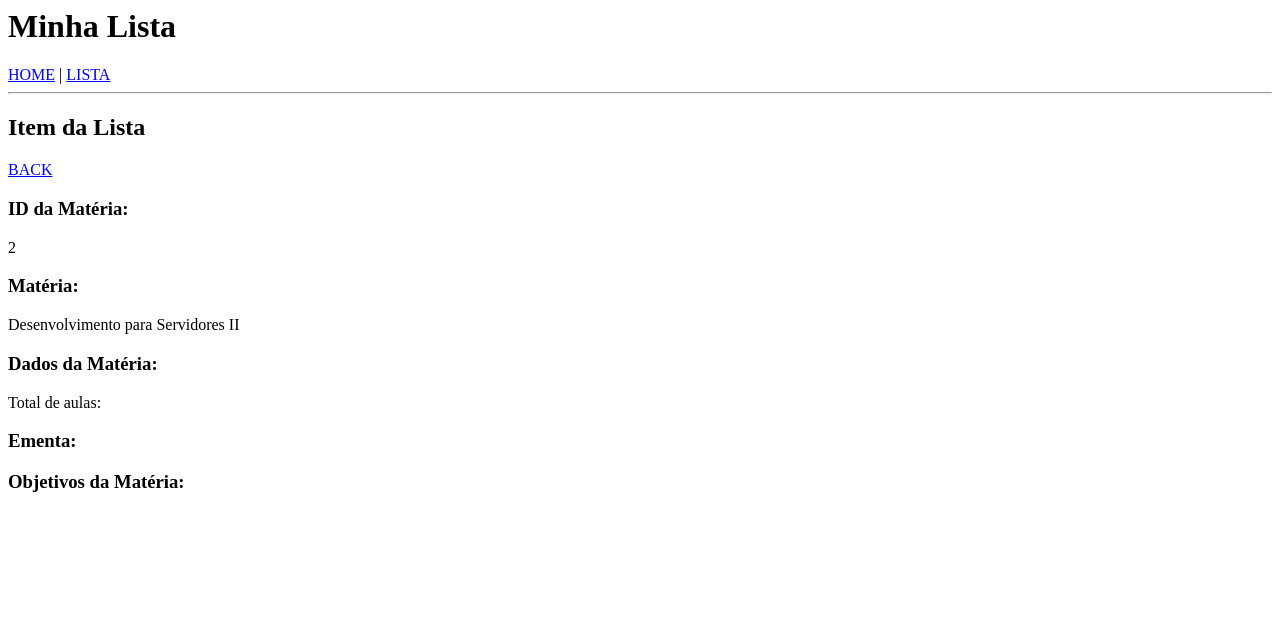
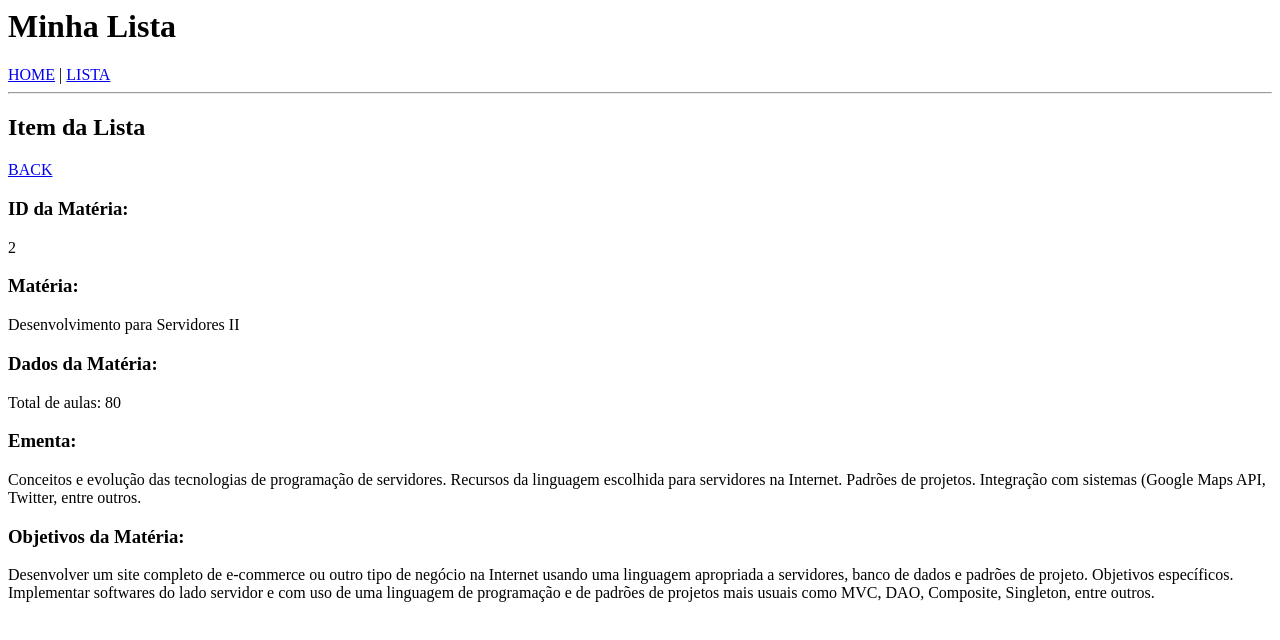
Before and after one commit to marjciardullo/angular-aula, an Angular app: page /list/1 in a window 1280 px wide. Shown: the top 640 px of the page. Built offline with nearby package versions, Linux system fonts and the light colour scheme.

Commit message:
2 files modified

```diff
--- a/src/app/list-details/list-details.component.html
+++ b/src/app/list-details/list-details.component.html
@@ -13,3 +13,4 @@
 <p>{{ item.ementa }}</p>
 
 <h3>Objetivos da Matéria:</h3>
+<p>{{ item.objetivo }}</p>
--- a/src/app/list.ts
+++ b/src/app/list.ts
@@ -6,44 +6,73 @@ export const listData = [
     horario: '19h às 22h30',
     totalAulas: 80,
     ementa:
-      'Conceitos de marketing e de marketing digital. O comportamento do consumidor on-line. Marketing de conteúdo. Marketing nas mídias sociais. E-mail marketing. Marketing viral. Publicidade on-line. Pesquisa de marketing on-line. Marketing e os negócios na Internet. Estudos de caso',
+      'Conceitos de marketing e de marketing digital. O comportamento do consumidor on-line. Marketing de conteúdo. Marketing nas mídias sociais. E-mail marketing. Marketing viral. Publicidade on-line. Pesquisa de marketing on-line. Marketing e os negócios na Internet. Estudos de caso.',
     objetivo:
-      'Apresentar e discutir as questões do marketing na era da Internet. Abordar as principais estratégias, ações, ferramentas e mídias presentes na Web. Objetivos específicos. Compreender e utilizar a Internet para os negócios e implementar ações de marketing, comunicação e publicidade on-line',
+      'Apresentar e discutir as questões do marketing na era da Internet. Abordar as principais estratégias, ações, ferramentas e mídias presentes na Web. Objetivos específicos. Compreender e utilizar a Internet para os negócios e implementar ações de marketing, comunicação e publicidade on-line.',
   },
   {
     id: 2,
     materia: 'Desenvolvimento para Servidores II',
     dia: 'Quinta-feira',
     horario: '19h às 22h30',
+    totalAulas: 80,
+    ementa:
+      'Conceitos e evolução das tecnologias de programação de servidores. Recursos da linguagem escolhida para servidores na Internet. Padrões de projetos. Integração com sistemas (Google Maps API, Twitter, entre outros.',
+    objetivo:
+      'Desenvolver um site completo de e-commerce ou outro tipo de negócio na Internet usando uma linguagem apropriada a servidores, banco de dados e padrões de projeto. Objetivos específicos. Implementar softwares do lado servidor e com uso de uma linguagem de programação e de padrões de projetos mais usuais como MVC, DAO, Composite, Singleton, entre outros.',
   },
   {
     id: 3,
     materia: 'Inglês V',
     dia: 'Terça-feira',
     horario: '19h às 20h40',
+    totalAulas: 40,
+    ementa:
+      'Aprofundamento da compreensão e produção oral e escrita por meio da integração das habilidades linguístico-comunicativas. Ênfase na oralidade, atendendo às especificidades acadêmico-profissionais da área e abordando aspectos socioculturais da língua inglesa.',
+    objetivo:
+      'Apresentar os recursos do idioma necessários à compreensão e produção oral e escrita por meio da integração das habilidades linguístico-comunicativas. Apoiar as demais atividades dos estudantes na criação de sítios Internet. Objetivos específicos. O aluno deverá ser capaz de fazer uso das habilidades linguístico-comunicativas, em contextos acadêmico-profissionais, com maior espontaneidade e confiança; aperfeiçoar as estratégias argumentativas; escrever relatórios; preparar-se para conduzir reuniões; comparar metas e objetivos alcançados; organizar eventos; ler textos técnicos específicos da área; entender diferenças de pronúncia.',
   },
   {
     id: 4,
     materia: 'Projeto de Prototipagem e Testes de Usabilidade',
     dia: 'Sábado',
     horario: '8h às 11h30',
+    totalAulas: 80,
+    ementa:
+      'Conceitos, métodos de prototipagem e ferramentas de teste de protótipos. Conceitos de usabilidade e estratégias de design. Métodos de teste de usabilidade. Planejamento de teste de usabilidade. Recrutamento. Projeto de usabilidade. Plano de teste. Sessão de teste de usabilidade. Análise de dados. Comunicação dos resultados. Variação de técnicas.',
+    objetivo:
+      'Aprofundar os conceitos de design da usabilidade  e métodos de ensaio para mídia interativa. Usabilidade baseada na adaptação de design de interface para uma experiência do usuário mais eficaz.  Apresentar e usar diferentes métodos e ferramentas de prototipagem para explorar com os colegas de equipe ou clientes: conceitos de design, comunicação e testes de usabilidade.',
   },
   {
     id: 5,
     materia: 'Projeto de Encontrabilidade',
     dia: 'Segunda-feira',
     horario: '19h às 22h30',
+    totalAulas: 80,
+    ementa:
+      'Teoria Geral. Marcação para encontrabilidade. Microformatos. Conteúdo. Rede Social. Estratégias Server-Side. Como evitar armadilhas de encontrabilidade. Pesquisas. Análises.',
+    objetivo:
+      'Explorar estratégias que direcionam o tráfego para um site, ajudam os usuários a encontrar conteúdo dentro de um site e encorajam consultas de retorno. Discutir os Métodos de Otimização de Search Engine (SEO), estratégias de marketing, análise de tráfego e teoria em torno comportamento de busca.',
   },
   {
     id: 6,
     materia: 'Tópicos Especiais em Sistemas para Internet II',
     dia: 'Sexta-feira',
     horario: '19h às 22h30',
+    totalAulas: 80,
+    ementa: 'Recursos e aplicações da tecnologia escolhida.',
+    objetivo:
+      'Apresentar tecnologias ainda não estudadas ou aprofundar algum tema já visto definido pela coordenadoria do curso em cada unidade. Objetivos específicos. Estudar e aplicar tecnologias de uso corrente na região na qual o curso de insere ou de interesse para o desenvolvimento profissional dos estudantes ou desenvolver temas que aprofundem algum conhecimento já estudado.',
   },
   {
     id: 7,
     materia: 'Projeto de Trabalho de Graduação em Sistemas para Internet I',
     dia: 'Quarta-feira',
     horario: '11h30 às 13h',
+    totalAulas: 40,
+    ementa:
+      'Conceito de portfólio no âmbito da educação superior. Planejamento e organização de portfólios',
+    objetivo:
+      'Apoiar o estudante na organização de seu portfólio de projetos desenvolvidos ao longo do curso. Objetivos específicos. Os estudantes devem ser capazes de organizar o portfólio individual dos projetos desenvolvidos ao longo do curso. Devem ser capazes de redigir resumos, artigos e relatórios técnicos dos trabalhos em linguagem apropriada e na forma culta. Deve demonstrar independência de pensamento e autonomia para pesquisa.',
   },
 ];
```
